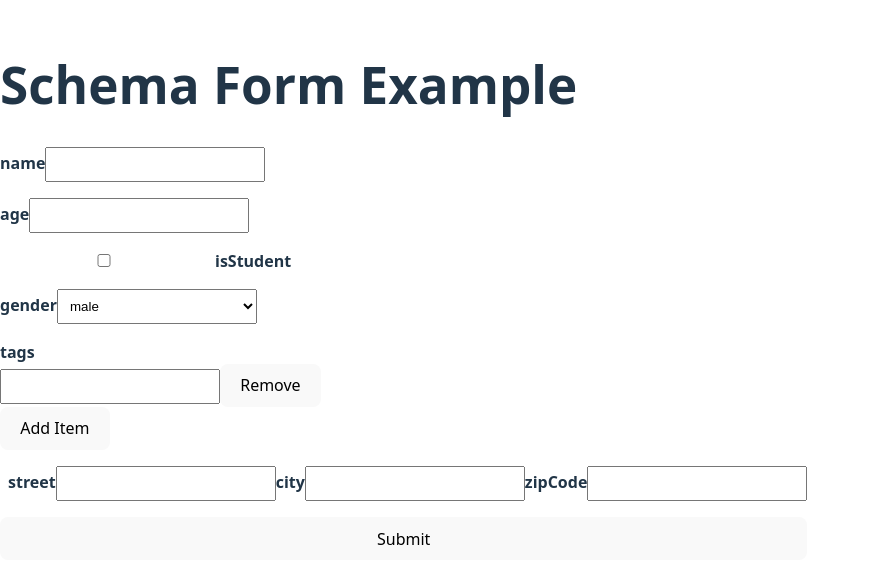
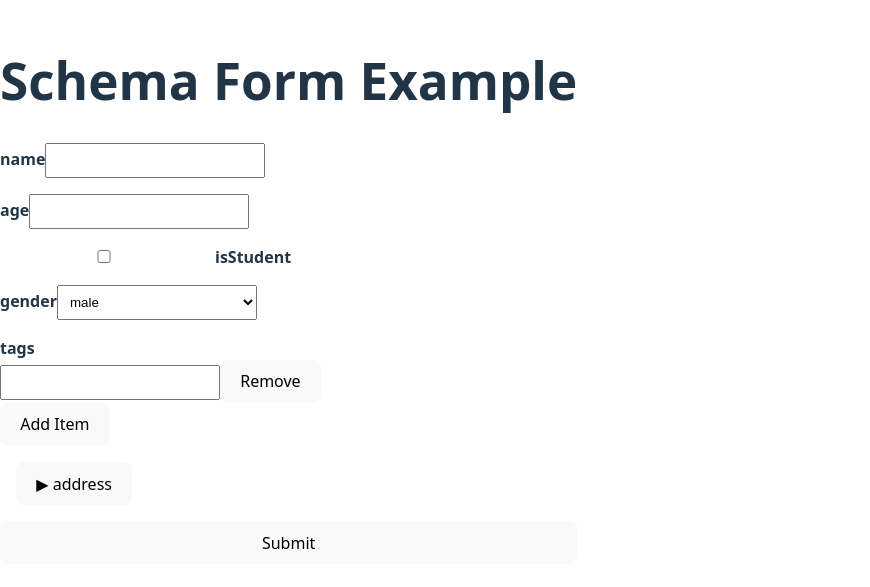
Before and after one commit to ian-hunter-github/schema-form-lib, a React (Vite) app: page / in a window 1280 px wide. Shown: the part 109-696 px from the top of the page, without its empty margins (0-870 px from the left). Built offline with nearby package versions, Linux system fonts and the light colour scheme.

Commit message:
WIP. Accordion displaying correctly

```diff
--- a/src/App.tsx
+++ b/src/App.tsx
@@ -15,6 +15,13 @@ function App() {
         street: { type: 'string' },
         city: { type: 'string' },
         zipCode: { type: 'string', minLength: 5, maxLength: 10 },
+        coords: {
+          type: 'object',
+          properties: {
+            latitude: { type: 'number', minimum: -90, maximum: 90, default: 20.0 },
+            longitude: { type: 'number', minimum: -180, maximum: 180, default: 30.0 },
+          }
+        }
       },
     },
   };
--- a/src/components/JsonSchemaForm.tsx
+++ b/src/components/JsonSchemaForm.tsx
@@ -9,7 +9,7 @@ type Props = {
   depth?: number;
 };
 
-const JsonSchemaForm: React.FC<Props> = ({ schema, onSubmit, testIdPrefix }) => {
+const JsonSchemaForm: React.FC<Props> = ({ schema, onSubmit, testIdPrefix, depth = 0 }) => {
   const buildInitialState = (schema: JSONSchemaProperties, prefix = ''): Record<string, JSONValue> => {
     return Object.keys(schema).reduce((acc, key) => {
       const fullKey = prefix ? `${prefix}.${key}` : key;
@@ -81,10 +81,13 @@ const JsonSchemaForm: React.FC<Props> = ({ schema, onSubmit, testIdPrefix }) =>
     }
   };
 
-  const renderFields = (schema: JSONSchemaProperties, prefix = '') => {
+  const renderFields = (schema: JSONSchemaProperties, prefix = '', currentDepth = 0) => {
     return Object.keys(schema).map(key => {
       const fullKey = prefix ? `${prefix}.${key}` : key;
       const field = schema[key];
+      if (field.type === 'object' && field.properties) {
+        currentDepth += 1;
+      }
 
       return (
         <div key={fullKey}>
@@ -94,6 +97,7 @@ const JsonSchemaForm: React.FC<Props> = ({ schema, onSubmit, testIdPrefix }) =>
             schema={field}
             onChange={(value) => handleChange(key, value)}
             error={errors[key]}
+            depth={currentDepth}
             testIdPrefix={prefix ? `${prefix}.${key}` : key}
           />
         </div>
@@ -103,7 +107,7 @@ const JsonSchemaForm: React.FC<Props> = ({ schema, onSubmit, testIdPrefix }) =>
 
   return (
     <form data-testid="form" onSubmit={handleSubmit}>
-      {renderFields(schema)}
+      {renderFields(schema, '', depth)}
       <button type="submit">Submit</button>
     </form>
   );
--- a/src/components/fields/ObjectField.tsx
+++ b/src/components/fields/ObjectField.tsx
@@ -3,7 +3,7 @@ import type { FieldProps, FormValue } from '../../types/schema';
 import FieldRenderer from '../FieldRenderer';
 
 const ObjectField: React.FC<FieldProps> = ({ name, value, schema, onChange, error, depth = 0, testIdPrefix }) => {
-  const [isExpanded, setIsExpanded] = useState(true);
+  const [isExpanded, setIsExpanded] = useState(false);
   const objectValue = value as Record<string, FormValue> || {};
 
   if (!schema.properties) {
@@ -19,7 +19,6 @@ const ObjectField: React.FC<FieldProps> = ({ name, value, schema, onChange, erro
 
   return (
     <div style={{ marginLeft: `${depth * 16}px` }}>
-      {depth > 0 && (
       <button
         type="button"
         data-testid={`${testIdPrefix || name}-accordion`}
@@ -28,7 +27,6 @@ const ObjectField: React.FC<FieldProps> = ({ name, value, schema, onChange, erro
       >
         {isExpanded ? '▼' : '▶'} {schema.title || name}
       </button>
-      )}
       {isExpanded && (
         <div style={{ borderLeft: depth > 0 ? '1px solid #ccc' : 'none', paddingLeft: '8px' }}>
           {Object.entries(schema.properties).map(([key, fieldSchema]) => (
```
Also changed, not shown: 1 other file (tests, documents, lock files or other folders). Lines whose indentation alone changed are shown as unchanged.
